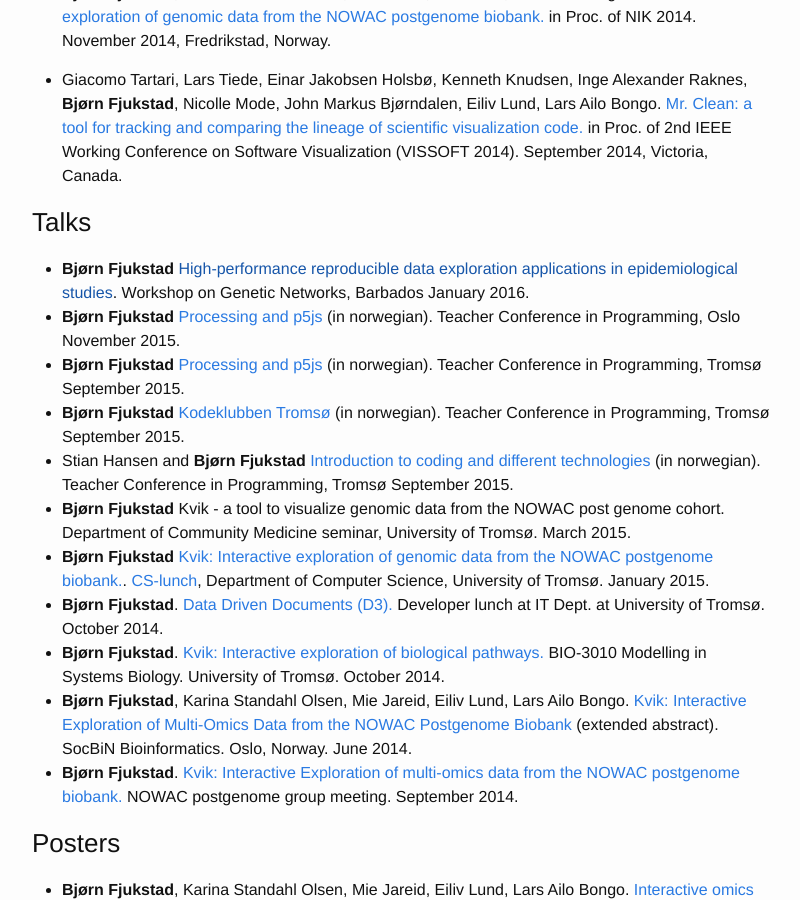
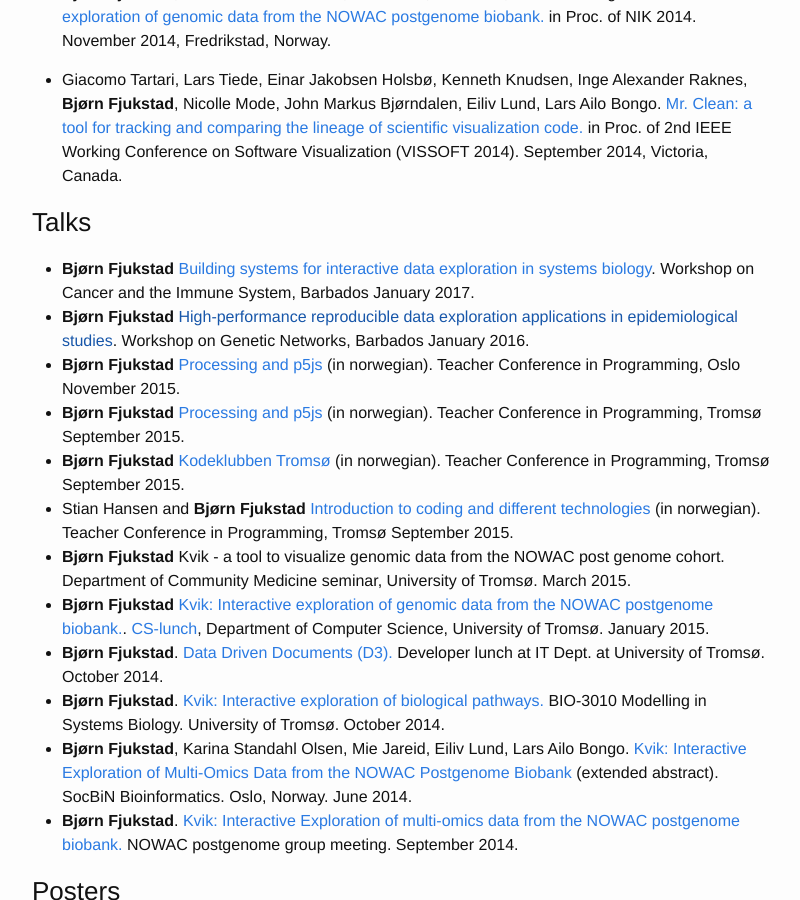
Before and after one commit to fjukstad/fjukstad.github.io, a Jekyll site: the page built from research.md, in a window 1280 px wide and 900 px high, scrolled down 348 px. Shown: the whole window, without its empty margins (238-1038 px from the left). Built offline with Jekyll 4.4.1, drawn with Linux system fonts in a browser that asks for light colours.

Commit message:
add barbados 2017 presentation

```diff
--- a/research.md
+++ b/research.md
@@ -23,6 +23,7 @@ Here's a (hopefully) updated list of my publications, talks etc.
   Victoria, Canada.
 
 ### Talks
+- **Bjørn Fjukstad** [Building systems for interactive data exploration in systems biology](http://ec2-54-234-21-231.compute-1.amazonaws.com/talks-master/barbados-2017/mixt-barbados-01-2017.slide). Workshop on Cancer and the Immune System, Barbados January 2017.
 - **Bjørn Fjukstad** [High-performance reproducible data exploration applications in epidemiological studies](). Workshop on Genetic Networks, Barbados January 2016.
 - **Bjørn Fjukstad** [Processing and p5js](http://kodeklubben-tromso.github.io/laererkonferanse/workshops/processing/presentasjon/) (in norwegian).
     Teacher Conference in Programming, Oslo November 2015.
```
